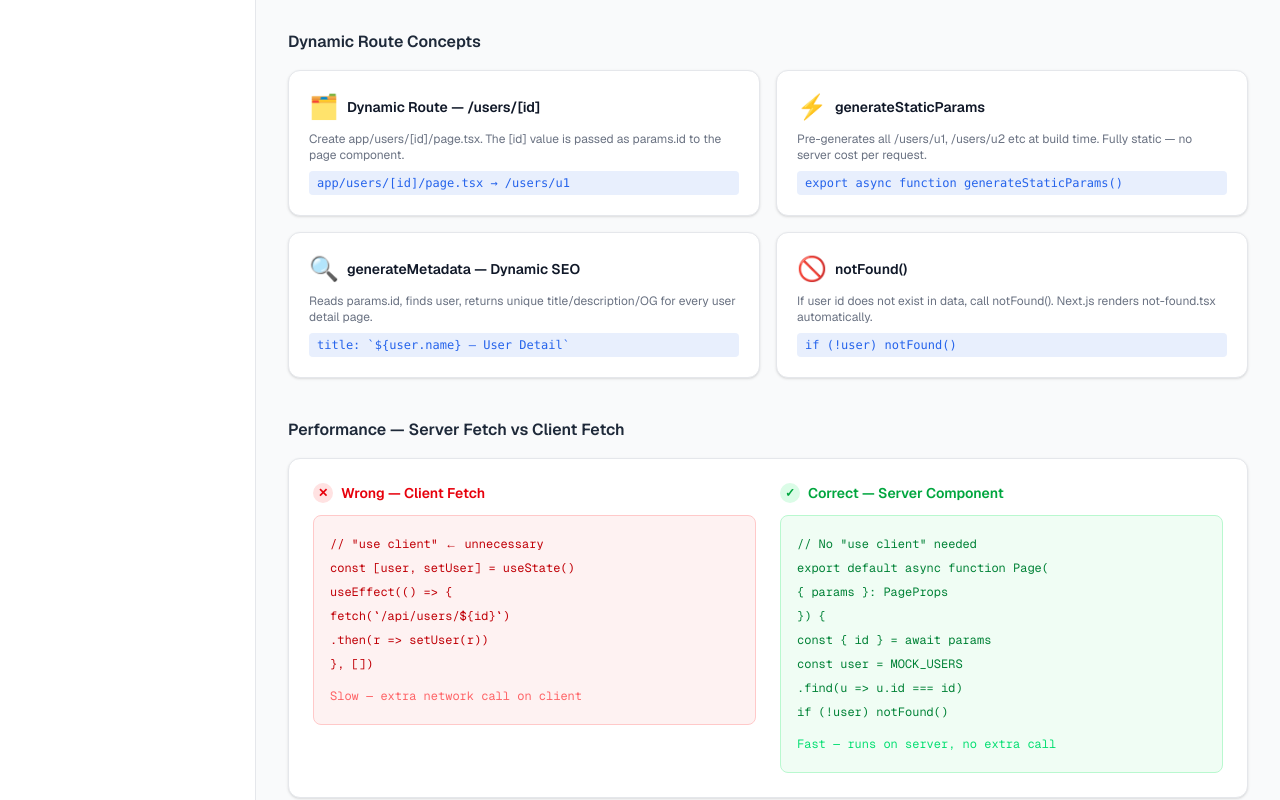
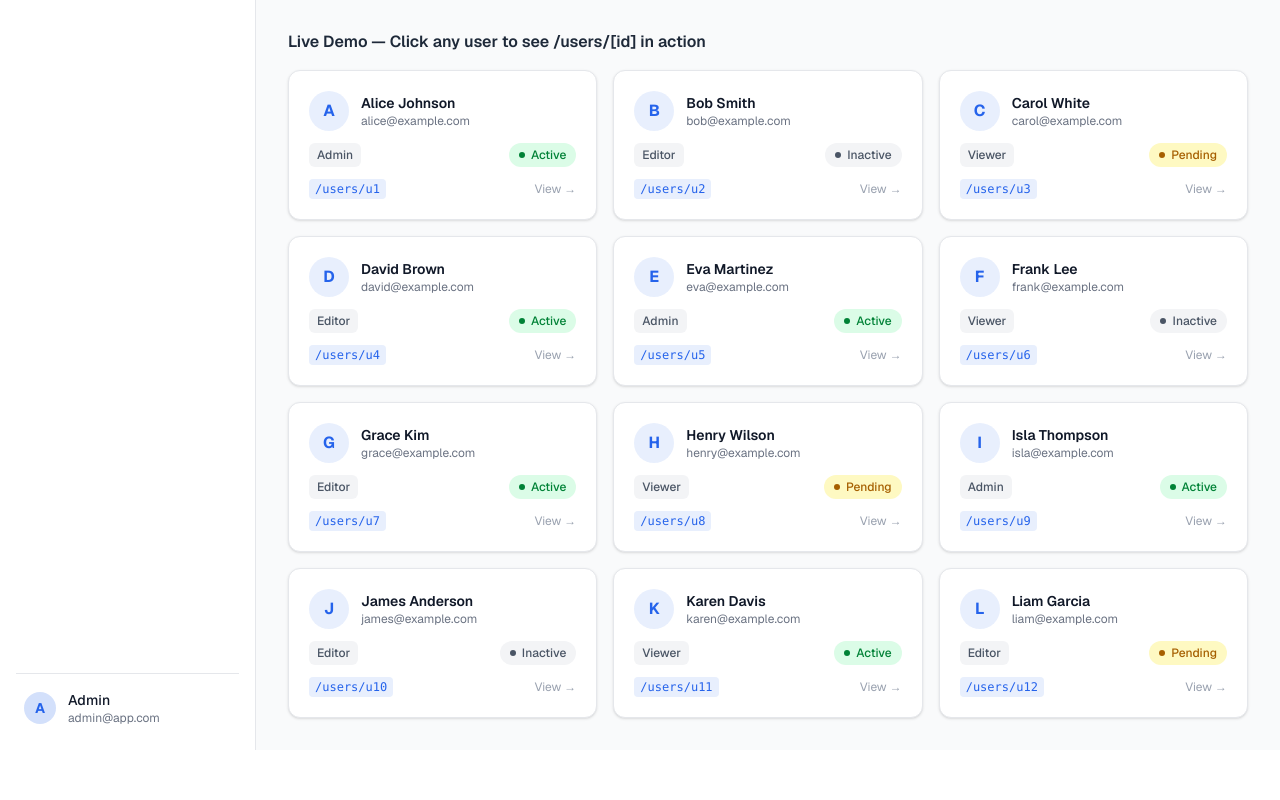
Before and after one commit to nikeshsharma-dev/react-nextjs-plan, a Next.js app: page /day11 in a window 1280 px wide. Shown: the part 1240-2040 px from the top of the page. After the commit the page ends 1990 px from the top, so only its background shows below. Built offline with nearby package versions, Linux system fonts and the light colour scheme.

Commit message:
rechanged

```diff
--- a/src/app/day11/page.tsx
+++ b/src/app/day11/page.tsx
@@ -1,7 +1,4 @@
 // DAY 11: Dynamic routes — /users/[id]
-// No Header/Sidebar — comes from layout.tsx
-// PERF: Server Component — no client fetch
-// Tailwind: theme colors applied consistently across Button, Card, Input, Sidebar, Header
 
 import { Metadata } from 'next';
 import Link from 'next/link';
@@ -162,115 +159,7 @@ export default function Day11Page() {
         </div>
       </section>
 
-      {/* Dynamic Route Concepts */}
-      <section aria-labelledby="concepts-heading">
-        <h2
-          id="concepts-heading"
-          className="text-base font-semibold text-gray-800 dark:text-gray-200 mb-4"
-        >
-          Dynamic Route Concepts
-        </h2>
-        <div className="grid grid-cols-1 sm:grid-cols-2 gap-4">
-          {[
-            {
-              icon: '🗂️',
-              title: 'Dynamic Route — /users/[id]',
-              desc: 'Create app/users/[id]/page.tsx. The [id] value is passed as params.id to the page component.',
-              code: 'app/users/[id]/page.tsx → /users/u1',
-            },
-            {
-              icon: '⚡',
-              title: 'generateStaticParams',
-              desc: 'Pre-generates all /users/u1, /users/u2 etc at build time. Fully static — no server cost per request.',
-              code: 'export async function generateStaticParams()',
-            },
-            {
-              icon: '🔍',
-              title: 'generateMetadata — Dynamic SEO',
-              desc: 'Reads params.id, finds user, returns unique title/description/OG for every user detail page.',
-              code: "title: `${user.name} — User Detail`",
-            },
-            {
-              icon: '🚫',
-              title: 'notFound()',
-              desc: 'If user id does not exist in data, call notFound(). Next.js renders not-found.tsx automatically.',
-              code: "if (!user) notFound()",
-            },
-          ].map((concept) => (
-            <div
-              key={concept.title}
-              className="bg-white dark:bg-gray-900 rounded-xl border border-gray-200 dark:border-gray-700 shadow-sm p-5 flex flex-col gap-2"
-            >
-              <div className="flex items-center gap-2">
-                <span aria-hidden="true" className="text-2xl">{concept.icon}</span>
-                <h3 className="font-semibold text-gray-900 dark:text-white text-sm">
-                  {concept.title}
-                </h3>
-              </div>
-              <p className="text-xs text-gray-500 dark:text-gray-400 flex-1">
-                {concept.desc}
-              </p>
-              <code className="text-xs text-primary bg-primary/10 px-2 py-1 rounded break-all">
-                {concept.code}
-              </code>
-            </div>
-          ))}
-        </div>
-      </section>
 
-      {/* Performance: server vs client */}
-      <section aria-labelledby="perf-heading">
-        <h2
-          id="perf-heading"
-          className="text-base font-semibold text-gray-800 dark:text-gray-200 mb-4"
-        >
-          Performance — Server Fetch vs Client Fetch
-        </h2>
-        <div className="bg-white dark:bg-gray-900 rounded-xl border border-gray-200 dark:border-gray-700 shadow-sm p-6">
-          <div className="grid grid-cols-1 md:grid-cols-2 gap-6">
-            <div className="flex flex-col gap-3">
-              <div className="flex items-center gap-2">
-                <span className="w-5 h-5 rounded-full bg-red-100 dark:bg-red-900/30 flex items-center justify-center text-xs text-red-600 font-bold">✕</span>
-                <h3 className="text-sm font-semibold text-red-600 dark:text-red-400">
-                  Wrong — Client Fetch
-                </h3>
-              </div>
-              <div className="bg-red-50 dark:bg-red-900/10 border border-red-200 dark:border-red-800 rounded-lg p-4 text-xs font-mono text-red-700 dark:text-red-300 leading-6">
-                <p>{'// "use client" ← unnecessary'}</p>
-                <p>{'const [user, setUser] = useState()'}</p>
-                <p>{'useEffect(() => {'}</p>
-                <p>{"  fetch(`/api/users/${id}`)"}</p>
-                <p>{'    .then(r => setUser(r))'}</p>
-                <p>{'}, [])'}</p>
-                <p className="mt-2 text-red-400 not-italic">
-                  Slow — extra network call on client
-                </p>
-              </div>
-            </div>
-            <div className="flex flex-col gap-3">
-              <div className="flex items-center gap-2">
-                <span className="w-5 h-5 rounded-full bg-green-100 dark:bg-green-900/30 flex items-center justify-center text-xs text-green-600 font-bold">✓</span>
-                <h3 className="text-sm font-semibold text-green-600 dark:text-green-400">
-                  Correct — Server Component
-                </h3>
-              </div>
-              <div className="bg-green-50 dark:bg-green-900/10 border border-green-200 dark:border-green-800 rounded-lg p-4 text-xs font-mono text-green-700 dark:text-green-300 leading-6">
-                <p>{'// No "use client" needed'}</p>
-                <p>{'export default async function Page('}</p>
-                <p>{'  { params }: PageProps'}</p>
-                <p>{'}) {'}</p>
-                <p>{'  const { id } = await params'}</p>
-                <p>{'  const user = MOCK_USERS'}</p>
-                <p>{'    .find(u => u.id === id)'}</p>
-                <p>{'  if (!user) notFound()'}</p>
-                <p className="mt-2 text-green-400 not-italic">
-                  Fast — runs on server, no extra call
-                </p>
-              </div>
-            </div>
-          </div>
-        </div>
-      </section>
 
       {/* Live Demo */}
       <section aria-labelledby="demo-heading">
```
